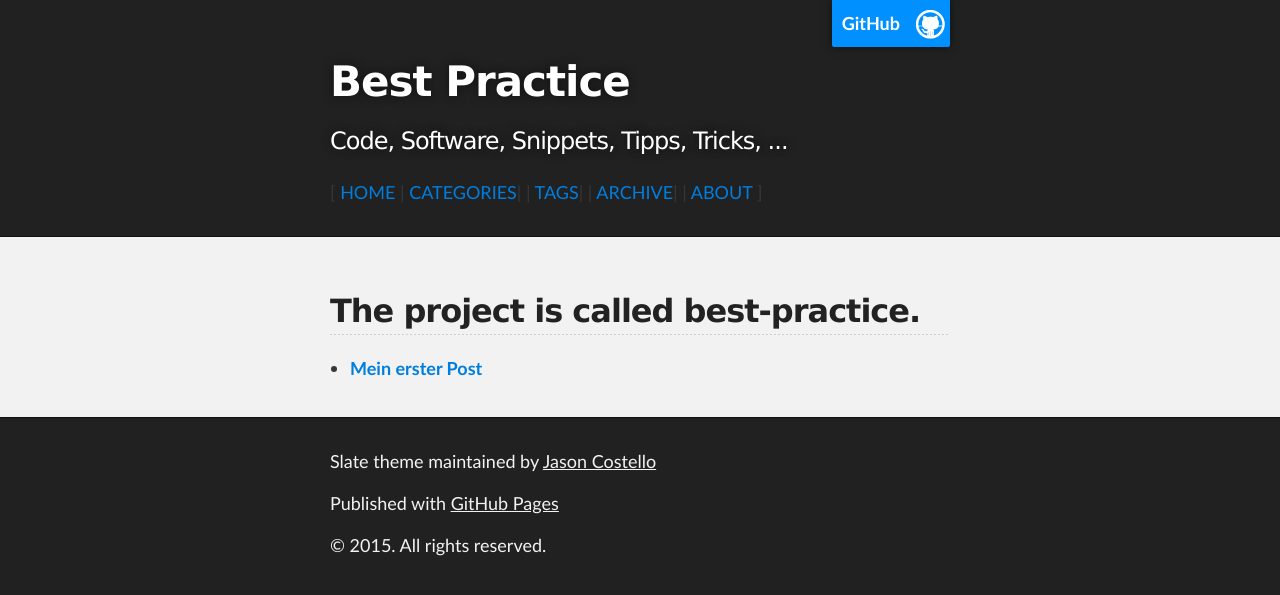
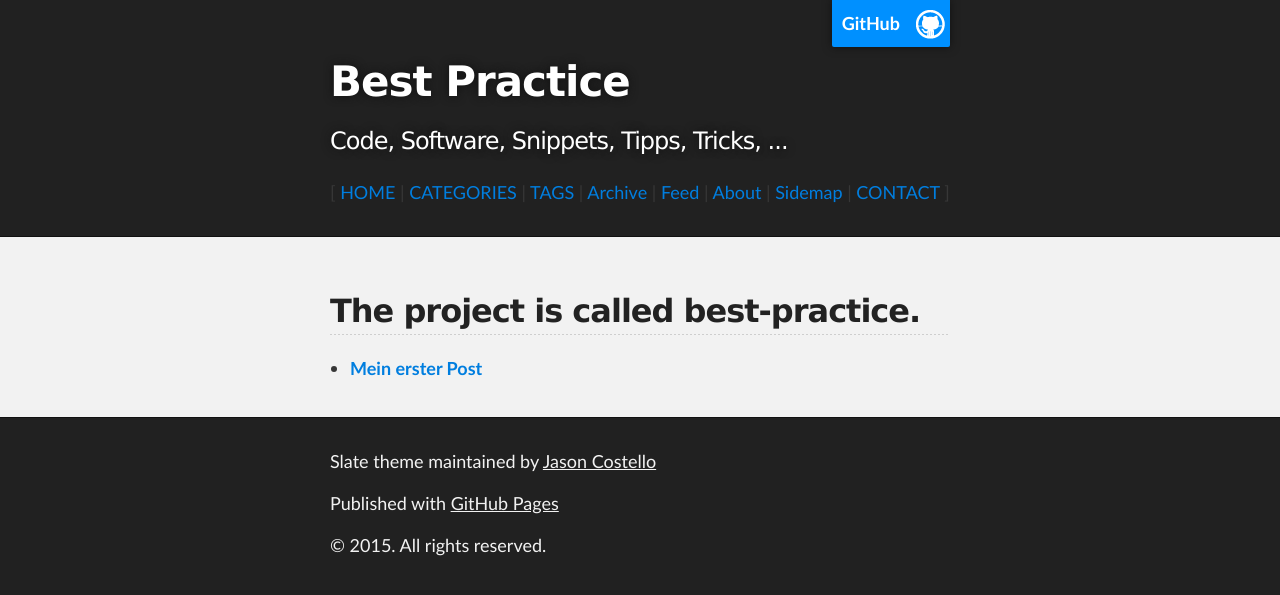
Before and after one commit to cniweb/best-practice, a Jekyll site: the page built from index.html, in a window 1280 px wide. Shown: the top 595 px of the page. Built offline with Jekyll 4.4.1, drawn with Linux system fonts in a browser that asks for light colours; the list of posts is cut into pages by our own code.

Commit message:
Update Navbar

```diff
--- a/_config.yml
+++ b/_config.yml
@@ -17,9 +17,9 @@ comments:
 github:
   username: cniweb
 pages_list:
-  About: '/about'
   Archive: '/archive'
   Feed: '/atom.xml'
+  About: '/about'
   Sidemap: '/sitemap.xml'
 defaults:
   -
--- a/_includes/navbar.html
+++ b/_includes/navbar.html
@@ -1,5 +1,7 @@
             [&nbsp;<a href="{{ site.baseurl }}">HOME</a>&nbsp;|
-            <a href="#">CATEGORIES</a>|&nbsp;|
-            <a href="#">TAGS</a>|&nbsp;|
-            <a href="{{ site.baseurl }}/archive">ARCHIVE</a>|&nbsp;|
-            <a href="{{ site.baseurl }}/about">ABOUT</a>&nbsp;]
+            <a href="#">CATEGORIES</a>&nbsp;|
+            <a href="#">TAGS</a>&nbsp;|
+            {% for page in site.pages_list %}
+            <a href="{{ page[1]  }}">{{ page[0] }}</a>&nbsp;|
+            {% endfor %}
+            <a href="{{ site.baseurl }}/about">CONTACT</a>&nbsp;]
```
